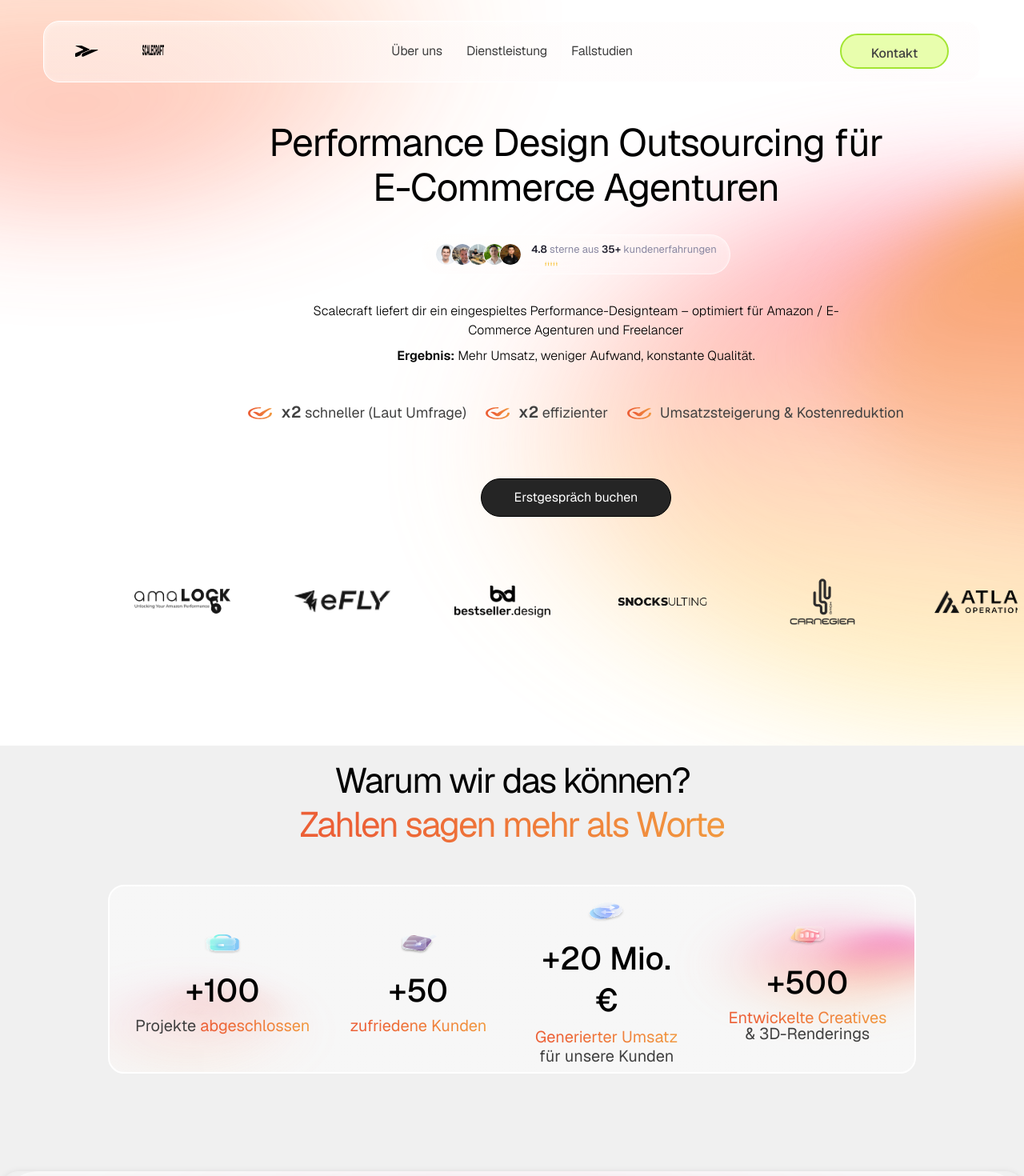
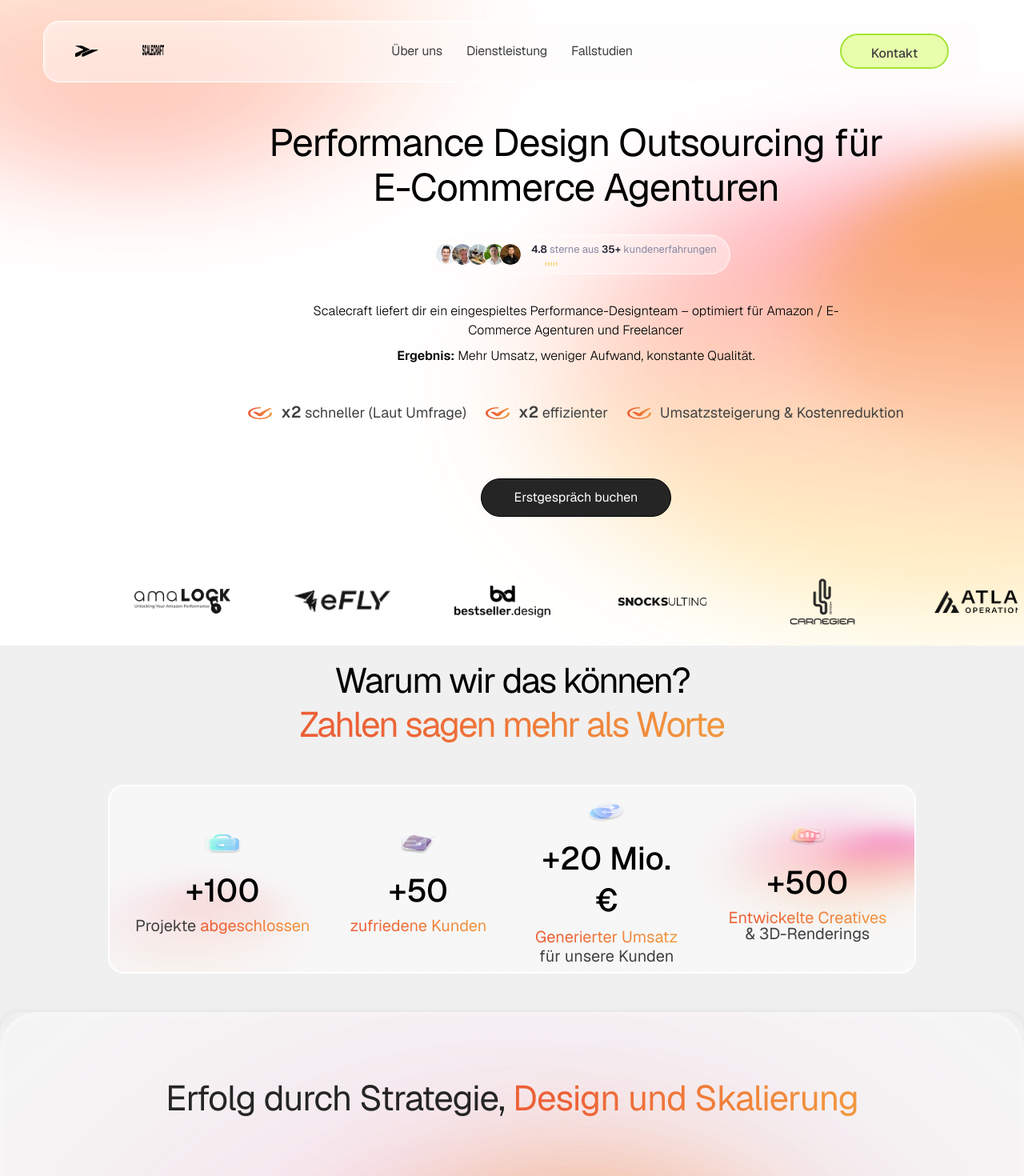
Before and after one commit to Truongvbn/scalecraft-landing, a Next.js app: page / in a window 1280 px wide. Shown: the top 1470 px of the page at 80% size. Built offline with nearby package versions, Linux system fonts and the light colour scheme.

Commit message:
Reduce excessive spacing between Hero section and Stats section on desktop

```diff
--- a/app/components/sections/HeroSection.tsx
+++ b/app/components/sections/HeroSection.tsx
@@ -20,11 +20,11 @@ const imgImage14 = "/assets/images/hero/image 14.png";
 
 export default function HeroSection() {
   return (
-    <section className="relative w-full overflow-hidden bg-white pb-4 sm:pb-0 lg:pb-8">
+    <section className="relative w-full overflow-hidden bg-white pb-4 sm:pb-0 lg:pb-4">
       <HeroBackground />
 
       {/* Content Container */}
-      <div className="relative mx-auto px-4 sm:flex sm:max-h-[630px] sm:justify-center sm:overflow-hidden sm:px-0 lg:block lg:min-h-[900px] lg:max-h-none lg:overflow-visible">
+      <div className="relative mx-auto px-4 sm:flex sm:max-h-[630px] sm:justify-center sm:overflow-hidden sm:px-0 lg:block lg:min-h-[750px] lg:max-h-none lg:overflow-visible">
         <div
           className="relative flex w-full flex-col sm:w-[1440px] sm:scale-[0.7] lg:mx-auto lg:scale-100"
           style={{
--- a/app/components/sections/StatsHeroSection.tsx
+++ b/app/components/sections/StatsHeroSection.tsx
@@ -14,7 +14,7 @@ const imgIcon2 = "/assets/images/stats-hero/stats-hero-icon2.svg";
 
 export default function StatsHeroSection() {
   return (
-    <section className="relative w-full overflow-hidden bg-[#f0f0f0] pt-4 pb-[122px] max-md:pt-4 max-md:pb-12">
+    <section className="relative w-full overflow-hidden bg-[#f0f0f0] pt-4 pb-12 max-md:pt-4 max-md:pb-12">
       <div className="mx-auto max-w-[1440px] px-3 md:px-12 lg:px-[135px]">
         {/* Heading */}
         <div className="mb-8 text-center md:mb-10 lg:mb-12">
```
